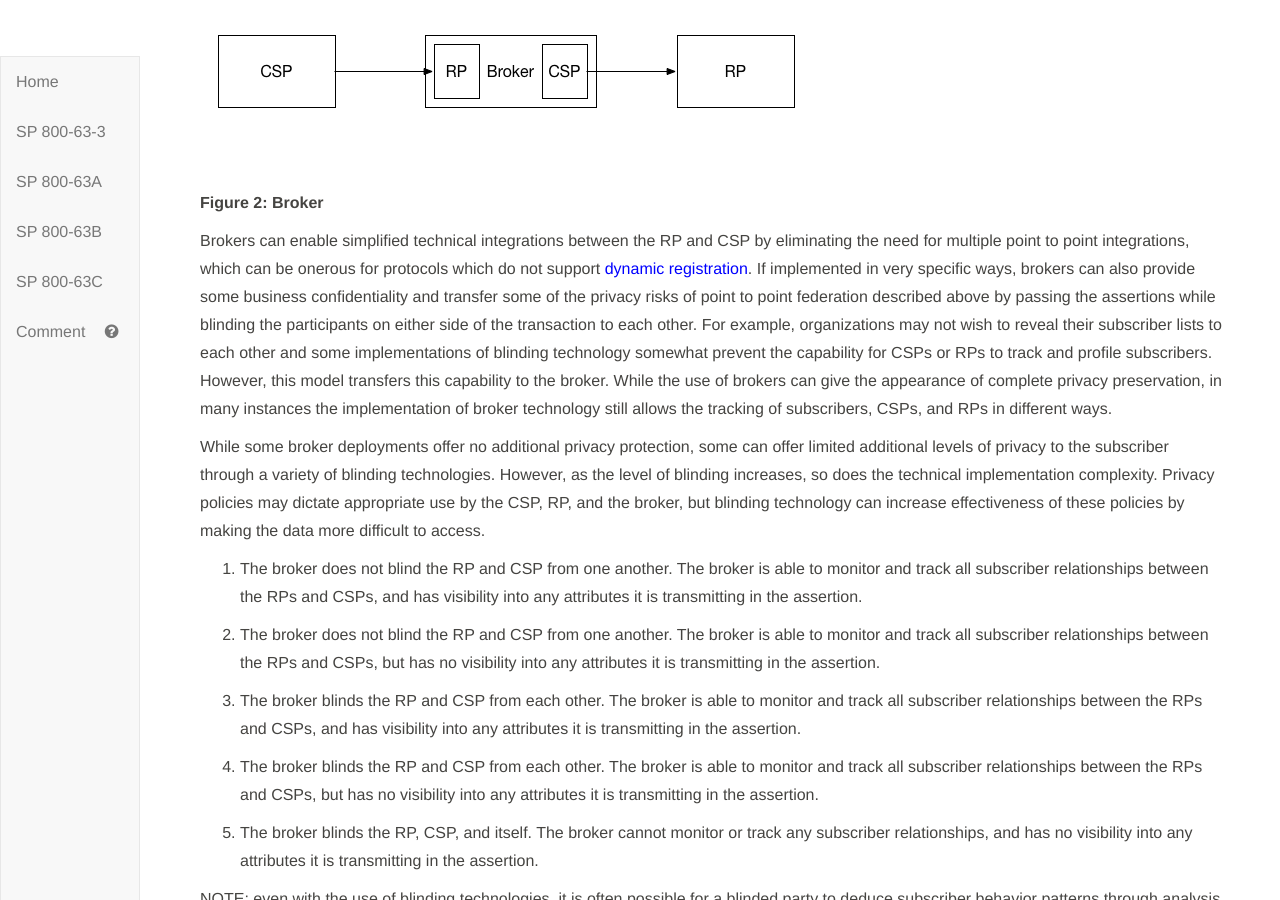
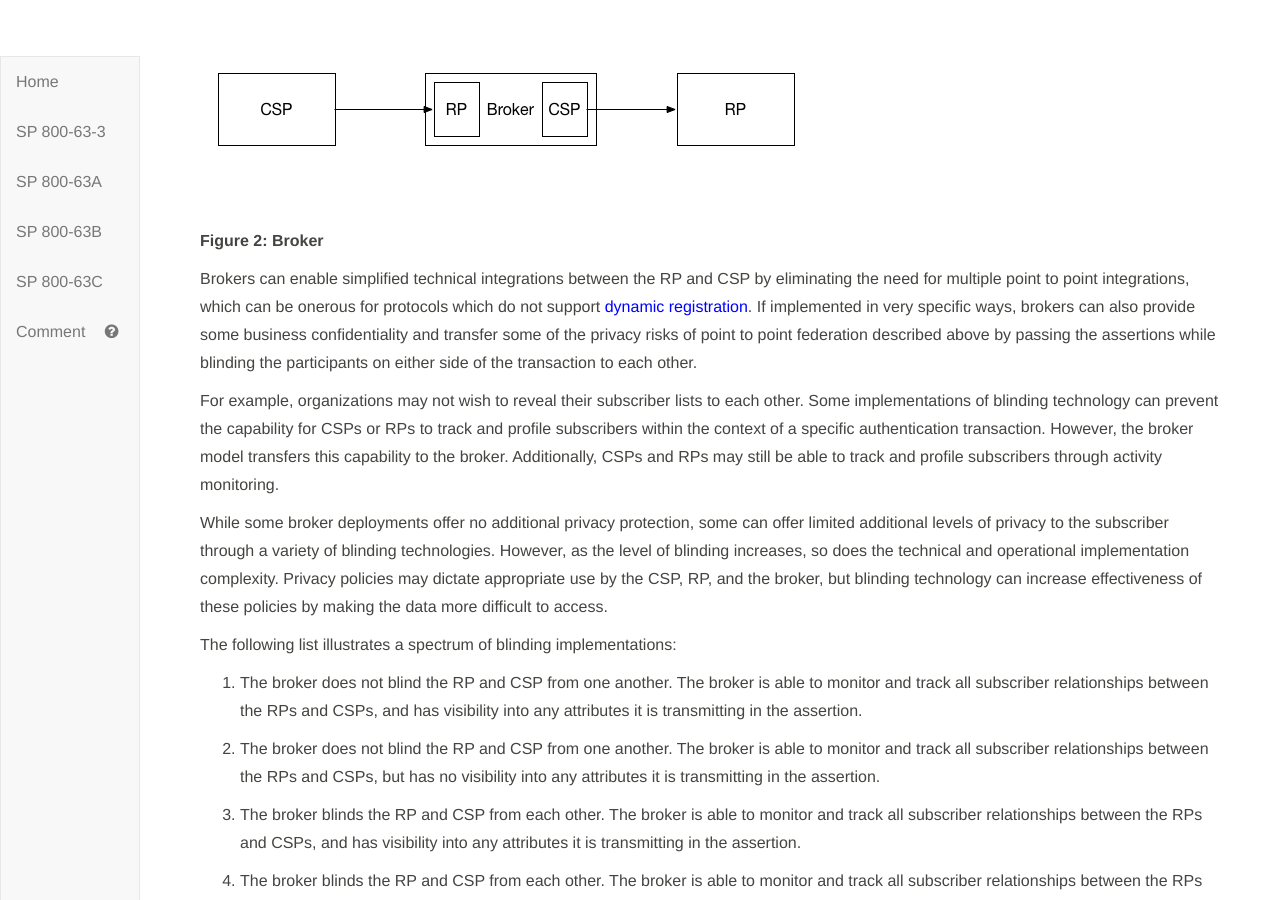
Before and after one commit to usnistgov/800-63-3, a Jekyll site: the page built from sp800-63c.md, in a window 1280 px wide and 900 px high, scrolled down 8409 px. Built offline with Jekyll 4.4.1, drawn with Linux system fonts in a browser that asks for light colours; some of the changed text lies outside the part shown.

Commit message:
clarified language around attribute release and broker models

```diff
--- a/sp800-63c/sec4_federation.md
+++ b/sp800-63c/sec4_federation.md
@@ -13,7 +13,9 @@
 
 The RP communication with the CSP reveals to the CSP where the subscriber is conducting a transaction. Communications from multiple RPs allow the CSP to build a profile of subscriber transactions that would not have existed absent federation. This aggregation could enable new capabilities for subscriber tracking and use of profile information that do not align with the privacy interests of the subscribers.
 
-Unless the subscriber consents, the CSP SHALL NOT disclose information on subscriber activities with an RP to any party, nor use the information for any purpose other than federated authentication or to comply with law or legal process. The CSP SHOULD employ technical measures to provide unlinkability and prevent subscriber activity tracking and profiling.
+The CSP SHALL NOT disclose information on subscriber activities with an RP to any party, nor use the information for any purpose other than federated authentication or to comply with law or legal process except in the case of a specific user request. The CSP SHOULD employ technical measures to provide unlinkability and prevent subscriber activity tracking and profiling.
+
+Subscriber activity may be disclosed for security purposes such as communication of compromised subscriber accounts.
 
 ### 4.1. Federation Models
 
@@ -51,9 +53,13 @@
 
 
 
-Brokers can enable simplified technical integrations between the RP and CSP by eliminating the need for multiple point to point integrations, which can be onerous for protocols which do not support [dynamic registration](#dynamic-registration). If implemented in very specific ways, brokers can also provide some business confidentiality and transfer some of the privacy risks of point to point federation described above by passing the assertions while blinding the participants on either side of the transaction to each other. For example, organizations may not wish to reveal their subscriber lists to each other and some implementations of blinding technology somewhat prevent the capability for CSPs or RPs to track and profile subscribers. However, this model transfers this capability to the broker.  While the use of brokers can give the appearance of complete privacy preservation, in many instances the implementation of broker technology still allows the tracking of subscribers, CSPs, and RPs in different ways.
+Brokers can enable simplified technical integrations between the RP and CSP by eliminating the need for multiple point to point integrations, which can be onerous for protocols which do not support [dynamic registration](#dynamic-registration). If implemented in very specific ways, brokers can also provide some business confidentiality and transfer some of the privacy risks of point to point federation described above by passing the assertions while blinding the participants on either side of the transaction to each other.
 
-While some broker deployments offer no additional privacy protection, some can offer limited additional levels of privacy to the subscriber through a variety of blinding technologies.  However, as the level of blinding increases, so does the technical implementation complexity. Privacy policies may dictate appropriate use by the CSP, RP, and the broker,  but blinding technology can increase effectiveness of these policies by making the data more difficult to access.
+For example, organizations may not wish to reveal their subscriber lists to each other. Some implementations of blinding technology can prevent the capability for CSPs or RPs to track and profile subscribers within the context of a specific authentication transaction. However, the broker model transfers this capability to the broker. Additionally, CSPs and RPs may still be able to track and profile subscribers through activity monitoring.
+
+While some broker deployments offer no additional privacy protection, some can offer limited additional levels of privacy to the subscriber through a variety of blinding technologies.  However, as the level of blinding increases, so does the technical and operational implementation complexity. Privacy policies may dictate appropriate use by the CSP, RP, and the broker,  but blinding technology can increase effectiveness of these policies by making the data more difficult to access.
+
+The following list illustrates a spectrum of blinding implementations:
 
 1. The broker does not blind the RP and CSP from one another. The broker is able to monitor and track all subscriber relationships between the RPs and CSPs, and has visibility into any attributes it is transmitting in the assertion.
 
```
